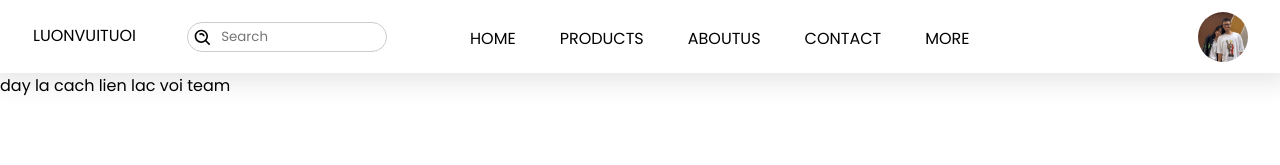
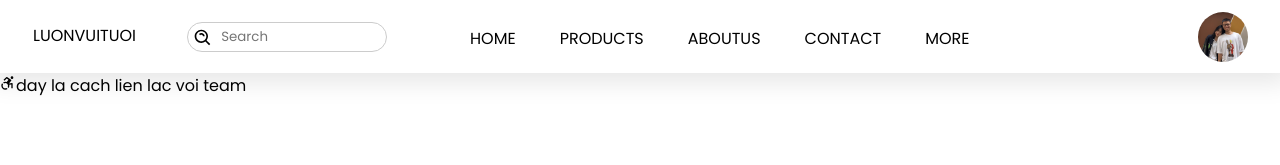
Before and after one commit to T2108A-Luonvuituoi-G1/Origami-eProject, a React (Create React App) app: page /contact in a window 1280 px wide. Shown: the top 165 px of the page. Built offline with nearby package versions, Linux system fonts and the light colour scheme.

Commit message:
Update Contact.js

```diff
--- a/src/OrigamiPage/Contact/Components/Contact.js
+++ b/src/OrigamiPage/Contact/Components/Contact.js
@@ -1,9 +1,11 @@
 import React, { Component } from 'react'
+import { BiAccessibility } from "react-icons/bi";
 
 export default class Contact extends Component {
     render() {
         return (
             <div>
+                <BiAccessibility />
                 day la cach lien lac voi team
             </div>
         )
```
